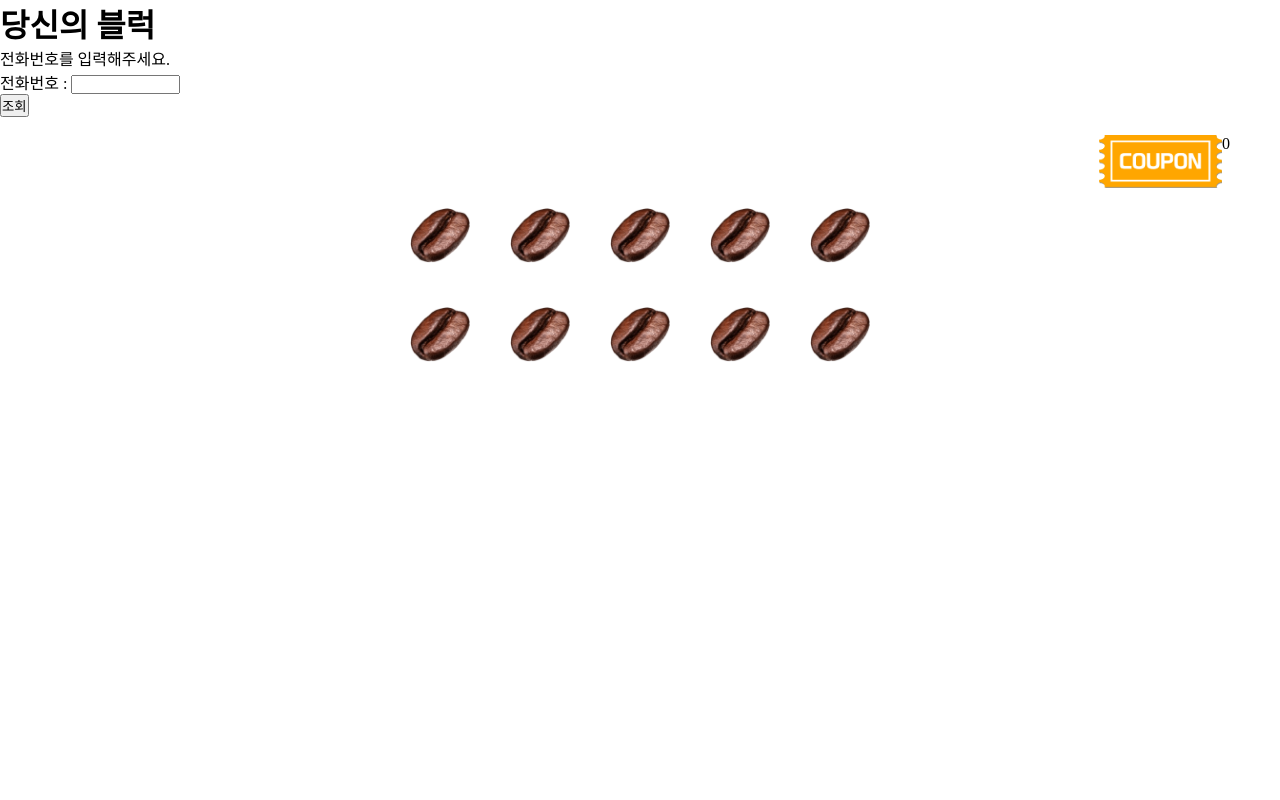
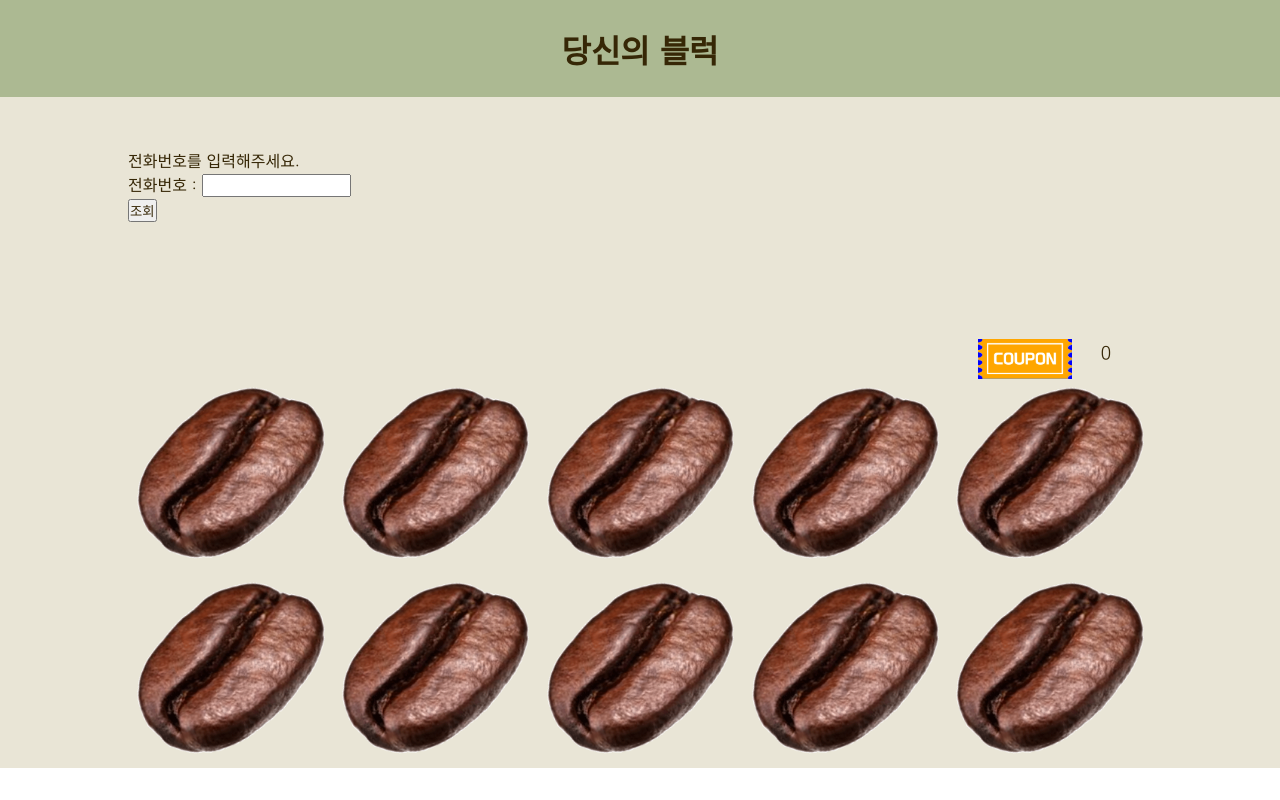
Before and after one commit to 0dimen/SinsunhaeWeb, a plain HTML site: page index.html in a window 1280 px wide. Drawn offline with nearby package versions, Linux system fonts and the light colour scheme.

Commit message:
색상 지정 및 스타일 변경

```diff
--- a/index.css
+++ b/index.css
@@ -1,28 +1,49 @@
-* {margin: 0; padding: 0;}
+* {margin: 0; padding: 0;
+  color: #362706;
+  font-family: 'Gowun Dodum', sans-serif;}
+
+.wholeBody{
+  background: #E9E5D6;
+  height: 100%;
+}
+.contentsBody{
+  margin: 0 auto;
+  max-width: 80%;
+}
+.logoBox{
+  text-align: center;
+  padding: 2% 0;
+  background: #ACB992;
+}
+
+.loginForm{
+  margin: 5% 0;
+}
 #couponBox{
-    right:0px;
-    margin-bottom: 50px;
-    padding-right: 50px;
+  margin: 4%
 }
 #couponBox>img{
     float: right;
     max-width: 10%;
     height: auto;
+  background: blue;
 }
 #couponNumBox{
     float: right;
+    padding-left: 3%;
+    font-size: 120%;
 }
 
 .grid_container{
     clear: both;
     display: grid;
-    grid-template-columns: repeat(5, 100px);
+    grid-template-columns: repeat(5, 20%);
     max-width: fit-content;
     margin: auto;
 }
 .grid_item{
-    margin: 10px;
-    padding: 10px;
+    margin: 2%;
+    padding: 2%;
 }
 .grid_item>img{
     max-width: 100%;
```
